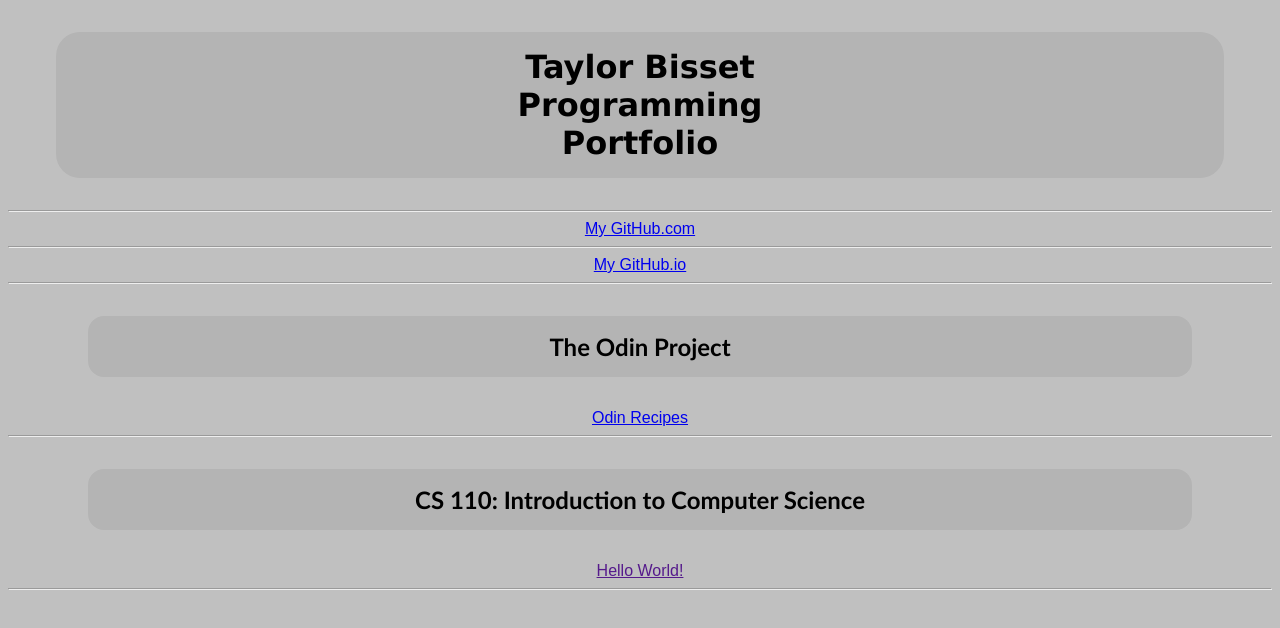
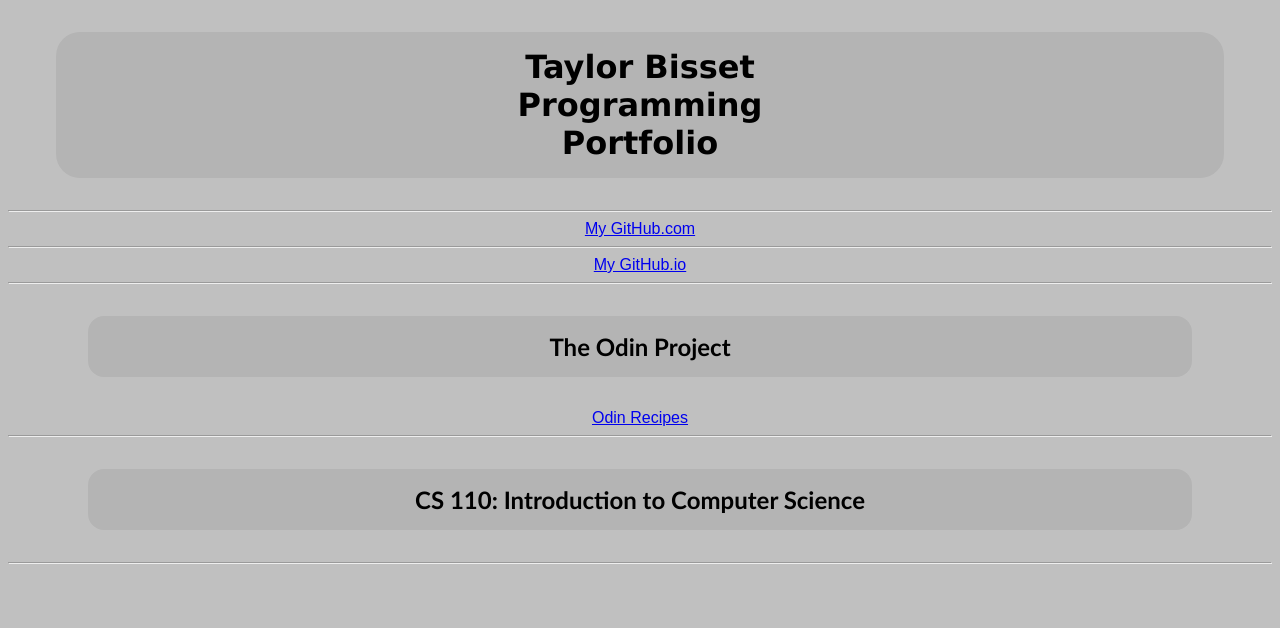
Before and after one commit to TaylorBisset/TaylorBisset.github.io, a plain HTML site: page index.html in a window 1280 px wide. Drawn offline with Linux system fonts and the light colour scheme.

Commit message:
Undate index.html

```diff
--- a/index.html
+++ b/index.html
@@ -24,7 +24,7 @@
 
         <h2>CS 110: Introduction to Computer Science</h2>
 
-            <a href="" target="_blank">Hello World!</a>
+
 
         <hr>
 
```
